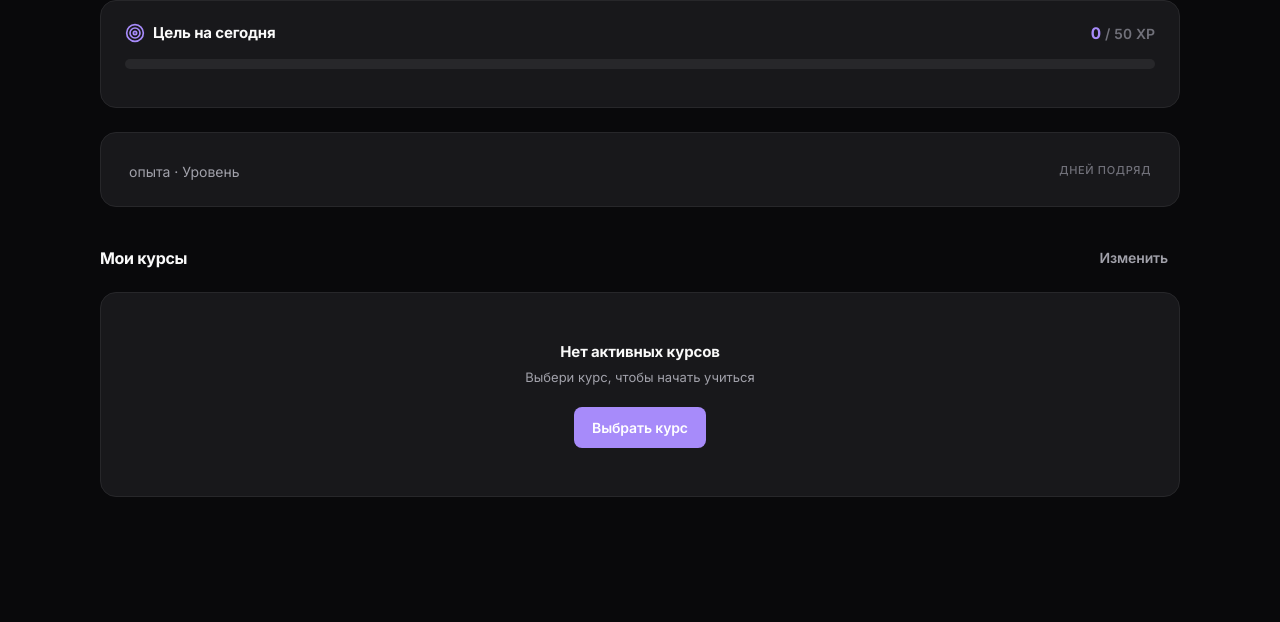
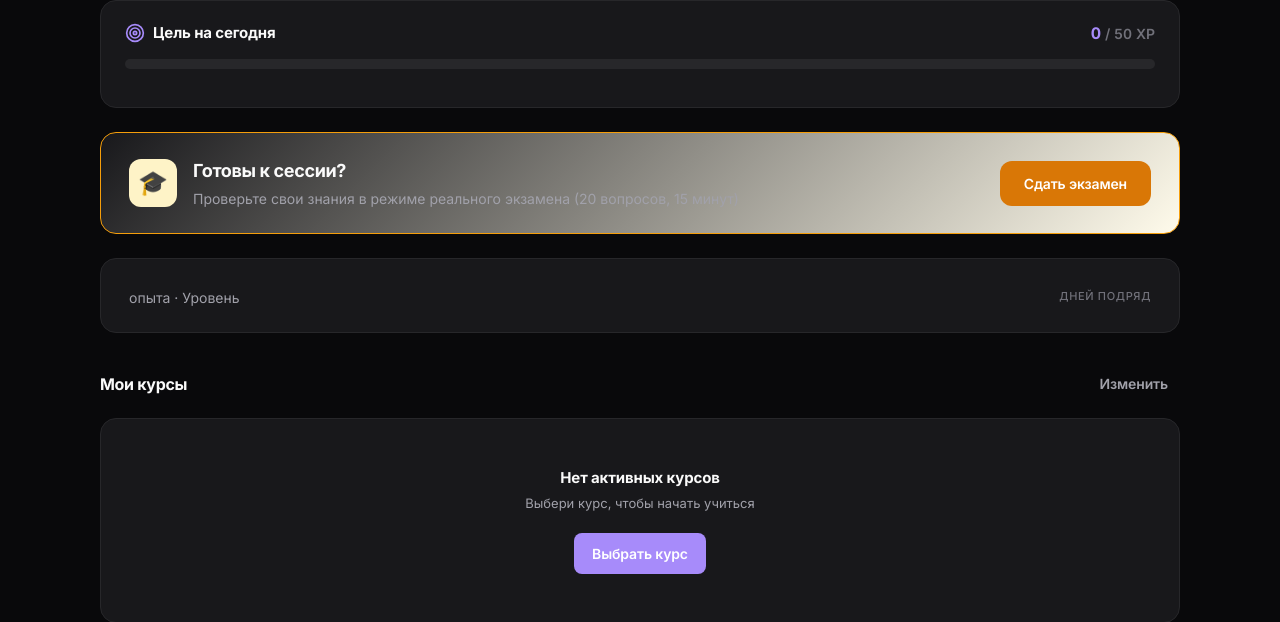
Before and after one commit to amal1a67/mechlingo, a Flask app: template templates/dashboard.html in a window 1280 px wide. Shown: the top 622 px of the page. Run offline with Flask 3, Linux system fonts and the light colour scheme; the template is opened without the code that fills it, so the values that code supplies are empty.

Commit message:
Add exam block with call-to-action button
Added a new block for the exam section with a call-to-action button.

```diff
--- a/templates/dashboard.html
+++ b/templates/dashboard.html
@@ -1,6 +1,7 @@
 {% extends "base.html" %}
 {% block title %}Главная — MechLingo{% endblock %}
 {% set active = 'dashboard' %}
+
 {% block content %}
 <div class="page-container">
 
@@ -44,6 +45,20 @@
         </div>
     </div>
 
+    <!-- 🎓 Блок Пробного Экзамена -->
+    <div class="welcome-card" style="border-color: #f59e0b; background: linear-gradient(135deg, var(--bg-elevated), #fffbeb); margin-bottom: 24px;">
+        <div class="welcome-text" style="display: flex; align-items: center; gap: 16px;">
+            <div style="width: 48px; height: 48px; border-radius: 12px; background: #fef3c7; color: #d97706; display: flex; align-items: center; justify-content: center; font-size: 24px;">
+                🎓
+            </div>
+            <div>
+                <h1 style="font-size: 18px; margin-bottom: 4px;">Готовы к сессии?</h1>
+                <p style="color: var(--text-secondary); font-size: 14px;">Проверьте свои знания в режиме реального экзамена (20 вопросов, 15 минут)</p>
+            </div>
+        </div>
+        <a href="/exam" class="btn btn-primary btn-lg" style="background: #d97706; border-color: #d97706;">Сдать экзамен</a>
+    </div>
+
     <!-- Приветствие -->
     <div class="welcome-card">
         <div class="welcome-text">
@@ -56,6 +71,7 @@
         </div>
     </div>
 
+    <!-- Мои курсы -->
     <section class="section">
         <div class="section-header">
             <h2>Мои курсы</h2>
@@ -88,6 +104,7 @@
         {% endif %}
     </section>
 
+    <!-- Доступные курсы -->
     {% if all_courses %}
     <section class="section">
         <h2>Доступные курсы</h2>
```
